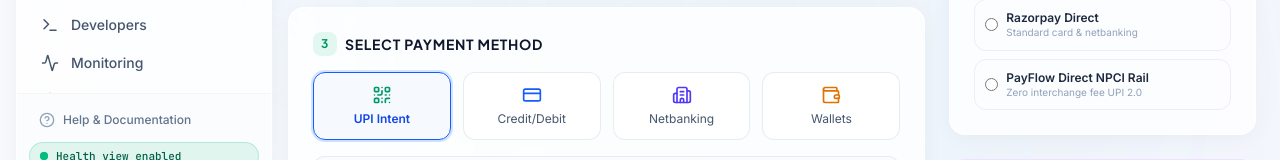
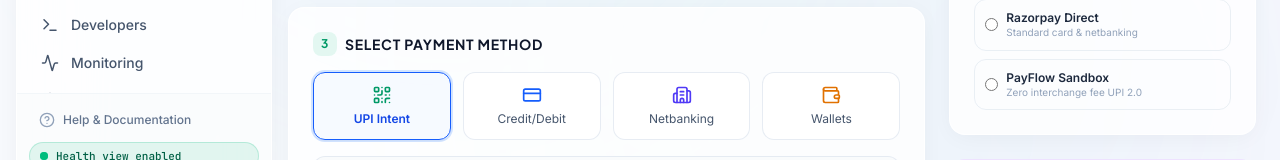
Before and after one commit to firoz1860/payflow-stitch-ui, a React (Vite) app: page / in a window 1280 px wide. Both pictures are taken after a click on the button "Create Payment". Shown: the part 483-643 px from the top of the page. Built offline with nearby package versions, Linux system fonts and the light colour scheme; no server answers.

Commit message:
fix: remove unsupported production claims from exported UI

```diff
--- a/src/pages/CreatePaymentPage.tsx
+++ b/src/pages/CreatePaymentPage.tsx
@@ -351,7 +351,7 @@ export const CreatePaymentPage: React.FC<CreatePaymentPageProps> = ({
                   />
                   <div className="text-[11px] text-slate-500 mt-1.5 flex items-center gap-1">
                     <Lock className="w-3 h-3 text-blue-600" />
-                    PCI-DSS Level 1 vault tokenization active.
+                    Provider-tokenized payment data only; raw card data is not stored by PayFlow.
                   </div>
                 </div>
               )}
@@ -454,7 +454,7 @@ export const CreatePaymentPage: React.FC<CreatePaymentPageProps> = ({
                     className="text-blue-600 focus:ring-blue-500"
                   />
                   <div>
-                    <span className="font-semibold text-slate-800">PayFlow Direct NPCI Rail</span>
+                    <span className="font-semibold text-slate-800">PayFlow Sandbox</span>
                     <p className="text-[10px] text-slate-400">Zero interchange fee UPI 2.0</p>
                   </div>
                 </label>
```
